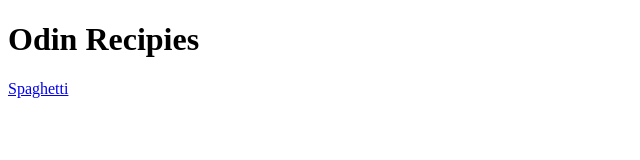
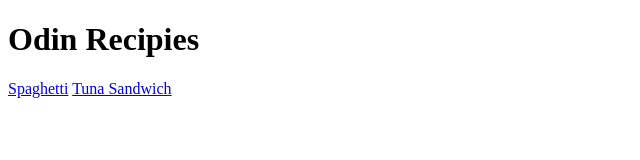
Before and after one commit to bab3642/odin-recipies, a plain HTML site: page index.html in a window 1280 px wide. Shown: the whole page, without its empty margins (0-640 px from the left). Drawn offline with Linux system fonts and the light colour scheme.

Commit message:
Add tuna.html to index.html

```diff
--- a/index.html
+++ b/index.html
@@ -8,5 +8,6 @@
     <body>
         <h1>Odin Recipies</h1>
         <a href="recipies/spaghetti.html">Spaghetti</a>
+        <a href="recipies/tuna.html">Tuna Sandwich</a>
     </body>
 </html>
```
